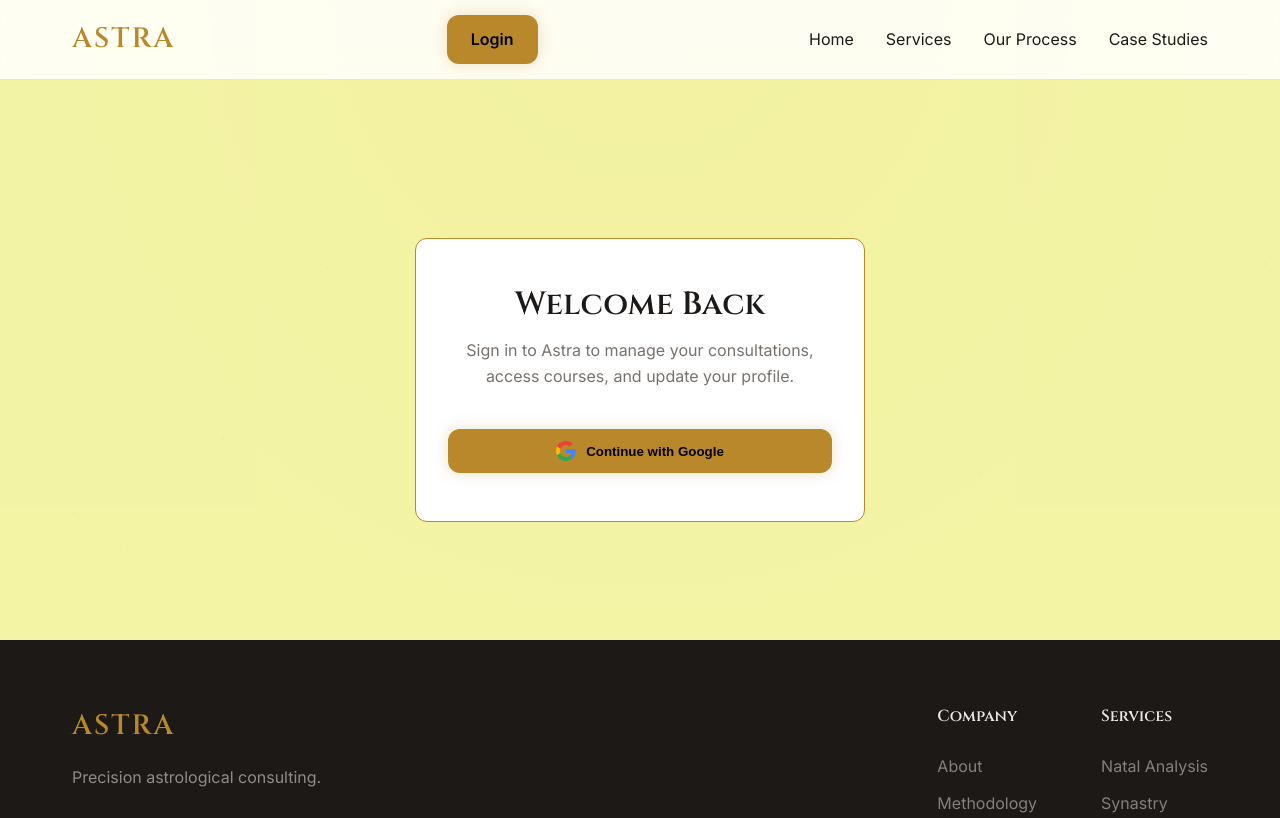
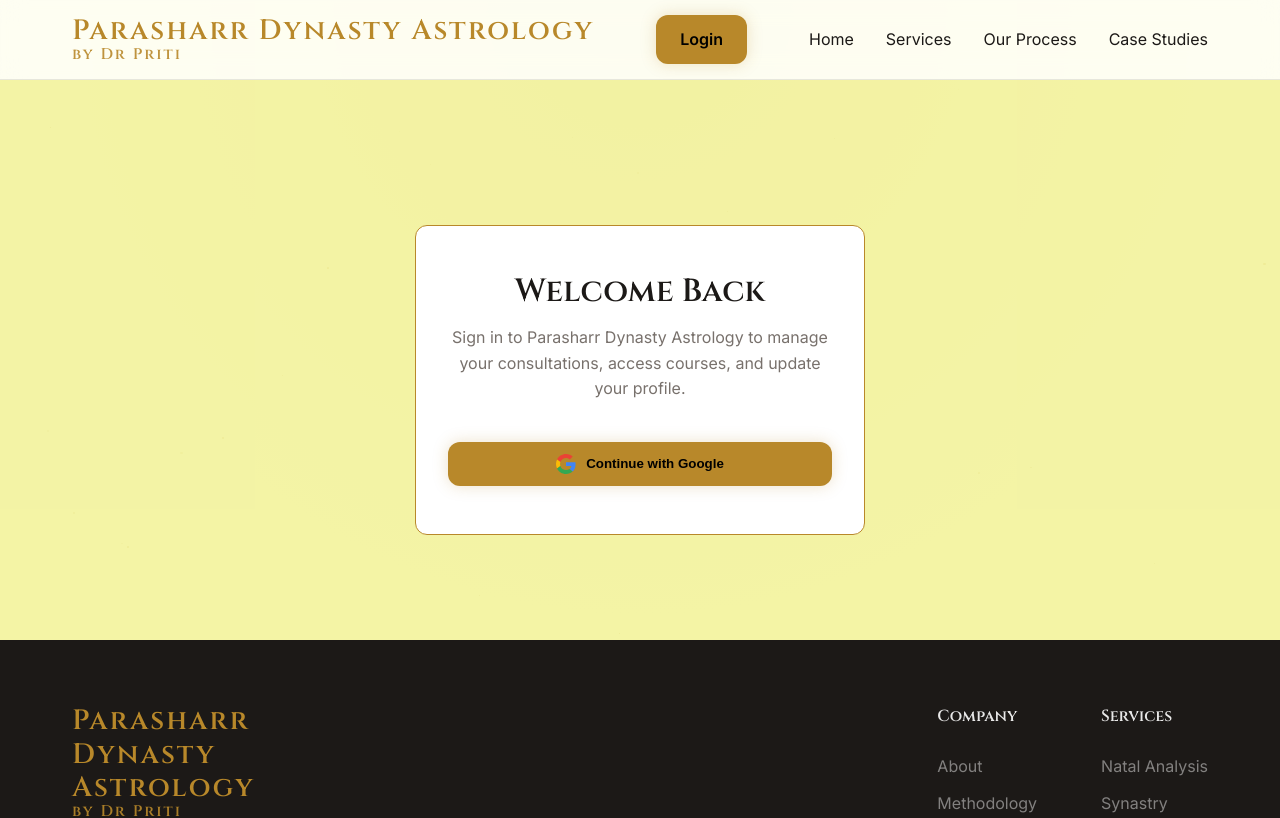
Before and after one commit to yashvashisth16/Astra-Astrology, a Next.js app: page /login in a window 1280 px wide. Shown: the top 818 px of the page. Built offline with nearby package versions, Linux system fonts and the light colour scheme; no server answers.

Commit message:
style: adjusted logo typography

```diff
--- a/src/app/layout.tsx
+++ b/src/app/layout.tsx
@@ -11,8 +11,8 @@
 const cinzel = Cinzel({ subsets: ["latin"], weight: ["400", "600", "700"], variable: "--font-cinzel" });
 
 export const metadata: Metadata = {
-  title: "Astra | Astrological Consulting",
-  description: "Astra — Expert astrological consulting for career, relationships, and strategic life decisions.",
+  title: "Parasharr Dynasty Astrology | By Dr Priti",
+  description: "Parasharr Dynasty Astrology — Expert astrological consulting by Dr Priti for career, relationships, and strategic life decisions.",
 };
 
 export default function RootLayout({
--- a/src/app/login/page.tsx
+++ b/src/app/login/page.tsx
@@ -8,7 +8,7 @@
       <div className="audit-card reveal scale-up active" style={{ maxWidth: "450px", width: "100%", padding: "3rem 2rem", textAlign: "center" }}>
         <h2 className="hero-headline" style={{ fontSize: "2rem", marginBottom: "1rem" }}>Welcome Back</h2>
         <p className="hero-subheading" style={{ fontSize: "1rem", marginBottom: "2.5rem" }}>
-          Sign in to Astra to manage your consultations, access courses, and update your profile.
+          Sign in to Parasharr Dynasty Astrology to manage your consultations, access courses, and update your profile.
         </p>
 
         <button
--- a/src/app/page.tsx
+++ b/src/app/page.tsx
@@ -10,7 +10,7 @@
         <div className="container hero-content">
           <h1 className="hero-headline reveal">Read the Stars. <span className="highlight">Shape Your Future.</span></h1>
           <p className="hero-subheading reveal delay-1">
-            Astra provides precise, evidence-informed astrological analysis for individuals navigating career transitions, relationships, and major life decisions.
+            Parasharr Dynasty Astrology provides precise, evidence-informed astrological analysis for individuals navigating career transitions, relationships, and major life decisions.
           </p>
           <div className="hero-actions reveal delay-2">
             <Link href="#services" className="btn-outline hero-btn">View Services</Link>
--- a/src/app/testimonies/submit/page.tsx
+++ b/src/app/testimonies/submit/page.tsx
@@ -24,7 +24,7 @@
         <div style={{ textAlign: "center", marginBottom: "2rem" }}>
           <h2 className="hero-headline" style={{ fontSize: "2rem", marginBottom: "0.5rem" }}>Share Your Experience</h2>
           <p className="hero-subheading" style={{ fontSize: "1rem" }}>
-            We'd love to hear how your consultation with Astra has impacted your journey.
+            We'd love to hear how your consultation with Dr Priti has impacted your journey.
           </p>
         </div>
 
--- a/src/components/Footer.tsx
+++ b/src/components/Footer.tsx
@@ -5,8 +5,8 @@
     <footer className="footer">
       <div className="container footer-content">
         <div className="footer-brand reveal from-left">
-          <Link href="/" className="logo">ASTRA</Link>
-          <p className="footer-tagline">Precision astrological consulting.</p>
+          <Link href="/" className="logo" style={{ lineHeight: "1.2", display: "inline-block" }}>Parasharr Dynasty Astrology <br /><span style={{ fontSize: "0.55em", opacity: 0.9, display: "block", marginTop: "-2px" }}>by Dr Priti</span></Link>
+          <p className="footer-tagline">Precision astrological consulting by Dr Priti.</p>
         </div>
         <div className="footer-nav reveal from-right">
           <div className="footer-col">
@@ -24,7 +24,7 @@
         </div>
       </div>
       <div className="container footer-bottom">
-        <p>&copy; 2026 Astra Astrological Consulting. All rights reserved.</p>
+        <p>&copy; 2026 Parasharr Dynasty Astrology. All rights reserved.</p>
       </div>
     </footer>
   );
--- a/src/components/Navbar.tsx
+++ b/src/components/Navbar.tsx
@@ -23,7 +23,7 @@
       boxShadow: isScrolled ? "0 2px 20px rgba(0, 0, 0, 0.08)" : "none",
     }}>
       <div className="container navbar-container">
-        <Link href="/" className="logo">ASTRA</Link>
+        <Link href="/" className="logo" style={{ lineHeight: "1.2", display: "inline-block" }}>Parasharr Dynasty Astrology <br /><span style={{ fontSize: "0.55em", opacity: 0.9, display: "block", marginTop: "-2px" }}>by Dr Priti</span></Link>
         <div className="nav-right">
           {session ? (
             <div style={{ display: "flex", gap: "15px", alignItems: "center" }}>
```
Also changed, not shown: 1 other file (tests, documents, lock files or other folders).
